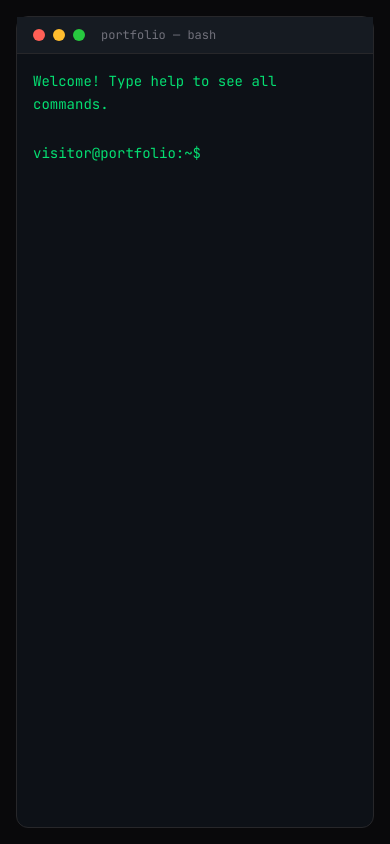
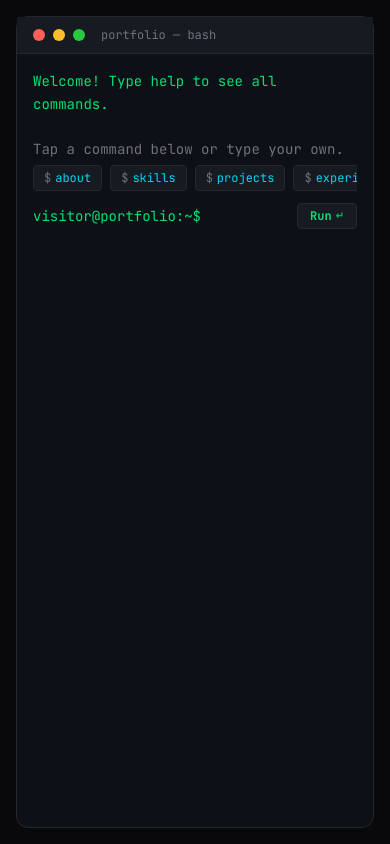
Before and after one commit to BladeRunner-KD6-37/Portfolio, a Next.js app: page / in a window 390 px wide. Built offline with nearby package versions, Linux system fonts and the light colour scheme.

Commit message:
mobile ui updated

```diff
--- a/src/commands/index.ts
+++ b/src/commands/index.ts
@@ -14,9 +14,10 @@ export const commands: Record<string, () => CommandOutput> = {
       { text: "about        — Who I am",           color: "cyan" },
       { text: "skills       — My tech stack",       color: "cyan" },
       { text: "projects     — Things I've built",   color: "cyan" },
-    //   { text: "/experience   — Work history",        color: "cyan" },
+      { text: "experience   — Work history",        color: "cyan" },
       { text: "education    — Academic background", color: "cyan" },
       { text: "contact      — Get in touch",        color: "cyan" },
+      { text: "resume       — View my resume",      color: "cyan" },
       { text: "run <lang>   — Execute JavaScript code", color: "cyan" },
       { text: "clear        — Clear the terminal",  color: "cyan" },
       { text: "" },
@@ -59,16 +60,27 @@ export const commands: Record<string, () => CommandOutput> = {
     return { lines };
   },
 
-//   "/experience": () => {
-//     const lines: CommandOutput["lines"] = [{ text: "" }, { text: "Experience", color: "green" }, { text: "" }];
-//     portfolio.experience.forEach((e) => {
-//       lines.push({ text: `  ${e.role} @ ${e.company}`, color: "yellow" });
-//       lines.push({ text: `  ${e.period}`, color: "cyan" });
-//       lines.push({ text: `  ${e.description}` });
-//       lines.push({ text: "" });
-//     });
-//     return { lines };
-//   },
+  "experience": () => {
+    const lines: CommandOutput["lines"] = [{ text: "" }, { text: "Experience", color: "green" }, { text: "" }];
+    portfolio.experience.forEach((e) => {
+      lines.push({ text: `  ${e.role} @ ${e.company}`, color: "yellow" });
+      lines.push({ text: `  ${e.period}`, color: "cyan" });
+      lines.push({ text: `  ${e.description}` });
+      lines.push({ text: "" });
+    });
+    return { lines };
+  },
+
+  "resume": () => ({
+    lines: [
+      { text: "" },
+      { text: "Resume", color: "green" },
+      { text: "" },
+      { text: `  You can view my resume here:`, color: "white" },
+      { text: `  ${portfolio.resume}`, color: "cyan" },
+      { text: "" },
+    ],
+  }),
 
   "education": () => {
     const lines: CommandOutput["lines"] = [{ text: "" }, { text: "Education", color: "green" }, { text: "" }];
--- a/src/components/Terminal.tsx
+++ b/src/components/Terminal.tsx
@@ -31,6 +31,17 @@ export default function Terminal() {
   useEffect(() => {
     bottomRef.current?.scrollIntoView({ behavior: "smooth" });
   }, [lines, loading]);
+
+  useEffect(() => {
+    if (typeof window !== "undefined" && window.innerWidth < 768) {
+      setLines((prev) => {
+        if (prev.some((l) => l.text === "Tap a command below or type your own.")) {
+          return prev;
+        }
+        return [...prev, { text: "Tap a command below or type your own.", color: "dim" }];
+      });
+    }
+  }, []);
 
   function push(...newLines: Line[]) {
     setLines((prev) => [...prev, ...newLines]);
@@ -172,19 +183,56 @@ export default function Terminal() {
         ))}
         {loading && <div className="text-yellow-300 animate-pulse">⟳ Running...</div>}
 
+        {/* Mobile shortcuts */}
+        <div className="md:hidden flex gap-2 overflow-x-auto pb-2 pt-1 mb-1 shrink-0 mobile-shortcuts-container select-none">
+          <style dangerouslySetInnerHTML={{__html: `
+            .mobile-shortcuts-container::-webkit-scrollbar {
+              display: none;
+            }
+          `}} />
+          {["about", "skills", "projects", "experience", "contact", "resume", "help"].map((cmd) => (
+            <button
+              key={cmd}
+              onClick={(e) => {
+                e.stopPropagation();
+                handle(cmd);
+              }}
+              className="px-2.5 py-1 bg-[#161b22] hover:bg-zinc-800 active:bg-zinc-700 text-cyan-400 rounded border border-zinc-800 text-xs font-mono shrink-0 transition-colors cursor-pointer select-none focus:outline-none focus:ring-1 focus:ring-green-400 flex items-center"
+            >
+              <span className="text-zinc-500 mr-1 select-none">$</span>
+              <span>{cmd}</span>
+            </button>
+          ))}
+        </div>
+
         {/* inline prompt */}
         <div className="flex items-center mt-1">
-          <span className="text-green-400 mr-2">visitor@portfolio:~$</span>
+          <span className="text-green-400 mr-2 shrink-0">visitor@portfolio:~$</span>
           <input
             ref={inputRef}
             value={input}
             onChange={(e) => setInput(e.target.value)}
             onKeyDown={onKey}
-            className="flex-1 bg-transparent outline-none border-none text-zinc-100 caret-green-400"
+            className="flex-1 bg-transparent outline-none border-none text-zinc-100 caret-green-400 min-w-0"
             autoFocus
             spellCheck={false}
             autoComplete="off"
           />
+          {/* Mobile Enter Button */}
+          <button
+            onClick={(e) => {
+              e.stopPropagation();
+              const val = input;
+              setInput("");
+              handle(val);
+              inputRef.current?.focus();
+            }}
+            className="md:hidden ml-2 px-3 py-1 bg-[#161b22] hover:bg-zinc-800 active:bg-zinc-700 text-green-400 rounded border border-zinc-800 font-mono text-xs font-bold cursor-pointer shrink-0 transition-colors select-none focus:outline-none focus:ring-1 focus:ring-green-400 flex items-center gap-1"
+            aria-label="Execute command"
+          >
+            <span>Run</span>
+            <span className="text-[10px] opacity-75">↵</span>
+          </button>
         </div>
         <div ref={bottomRef} />
       </div>
--- a/src/data/portfolio.ts
+++ b/src/data/portfolio.ts
@@ -40,14 +40,16 @@ export const portfolio = {
     },
   ],
 
-  // experience: [
-  //   {
-  //     role: "Software Engineer Intern",
-  //     company: "Acme Corp",
-  //     period: "2024 – present",
-  //     description: "Built internal tooling with React + FastAPI",
-  //   },
-  // ],
+  resume: "https://www.linkedin.com/in/ayush-kumar-991b92324/",
+
+  experience: [
+    {
+      role: "Software Engineer Intern",
+      company: "Acme Corp",
+      period: "2024 – present",
+      description: "Built internal tooling with React + FastAPI",
+    },
+  ],
 
   education: [
     {
```
